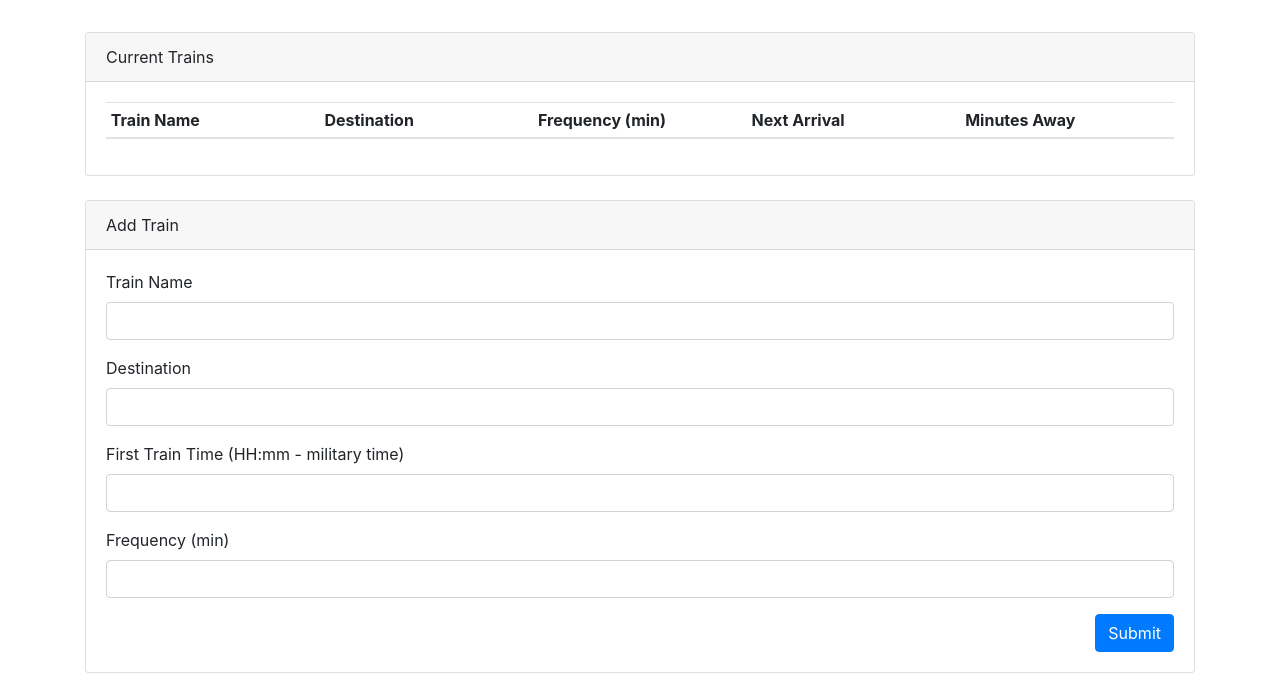
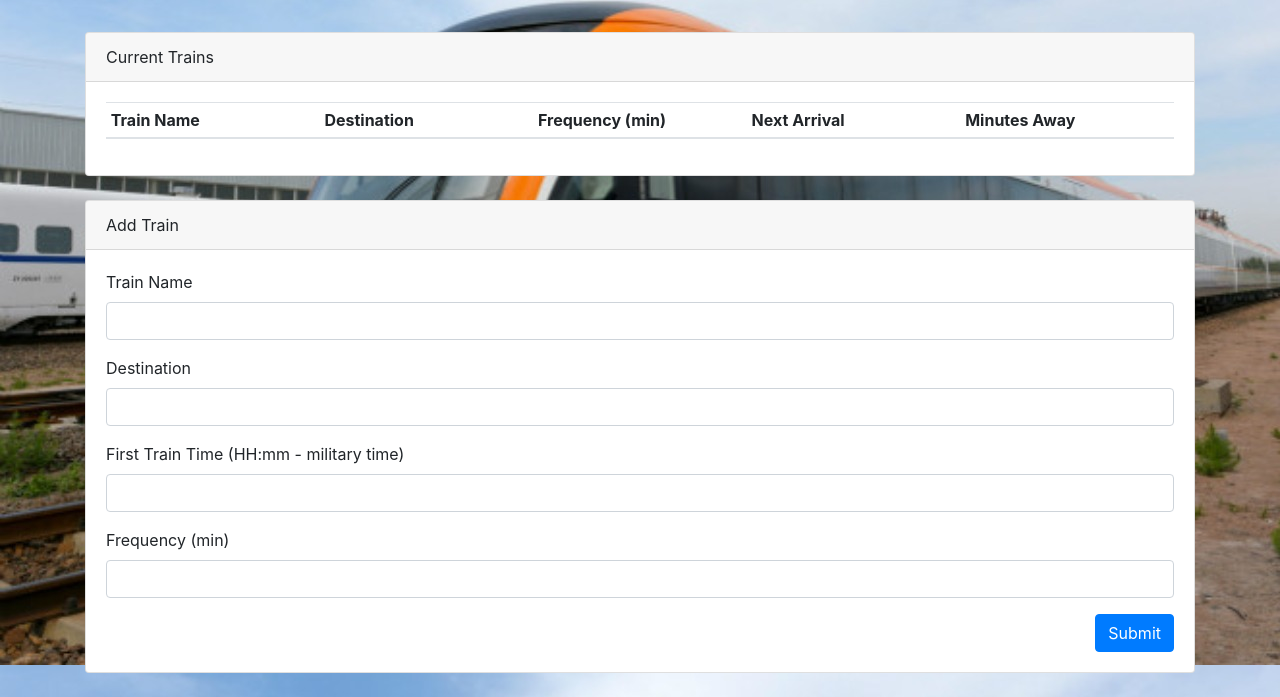
Before and after one commit to mohsinmohammed/TrainScheduler, a plain HTML site: page index.html in a window 1280 px wide. Shown: the part 240-937 px from the top of the page. Drawn offline with nearby package versions, Linux system fonts and the light colour scheme; no server answers.

Commit message:
image added to website and wrote project description

```diff
--- a/assets/CSS/style.css
+++ b/assets/CSS/style.css
@@ -5,3 +5,7 @@
   h2{
     padding: 5px;
   }
+
+  body {
+    background-image: url('../images/trainPic2.jpg');
+  }
```
Also changed, not shown: assets/Javascript/app.js (+0 -8 lines), assets/Images/trainPic2.jpg (added), 2 other files.
